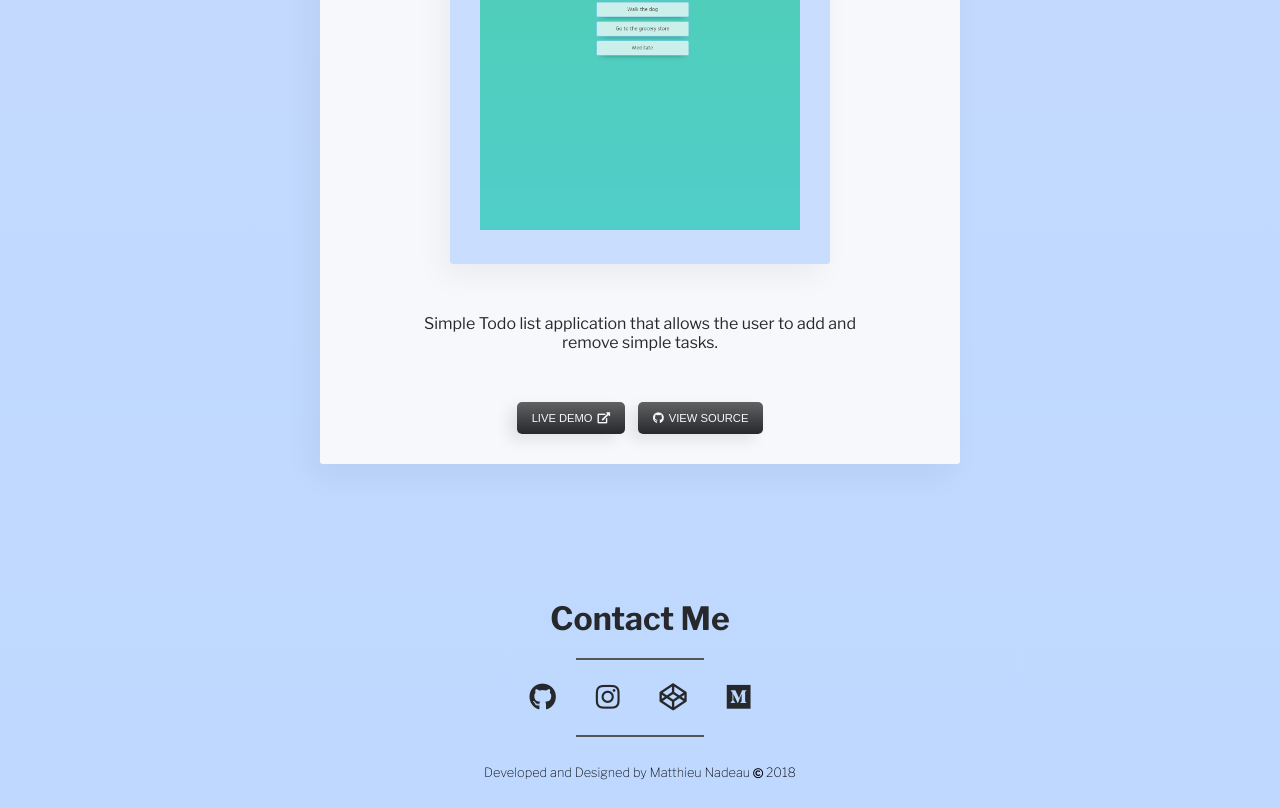
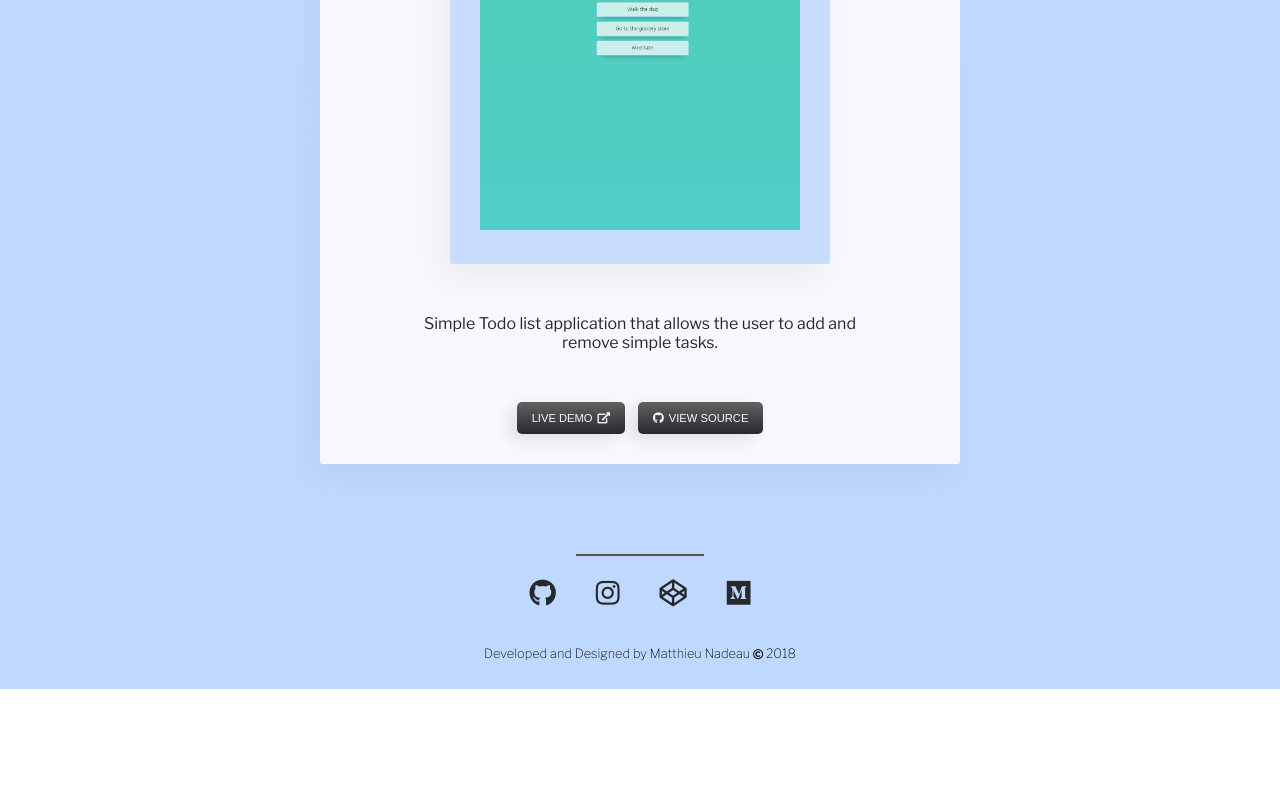
Before and after one commit to MatthieuNadeau96/My-Portfolio, a React (Create React App) app: page / in a window 1280 px wide. Shown: the part 4032-4840 px from the top of the page. After the commit the page ends 4721 px from the top, so only its background shows below. Built offline with nearby package versions, Linux system fonts and the light colour scheme; the HTML template or start-up script is replaced by a standard one.

Commit message:
Removed Contact title and social link underline

```diff
--- a/src/App.css
+++ b/src/App.css
@@ -215,7 +215,7 @@
 /* CONTACT SECTION */
 
 .contact-section {
-  padding: 25px 0 0 0;
+  padding: 0;
   text-align: center;
   width: 100%;
 }
--- a/src/components/ContactPage/_ContactPage.js
+++ b/src/components/ContactPage/_ContactPage.js
@@ -8,10 +8,8 @@ class ContactPage extends Component {
   render() {
     return (
       <div className="contact-section">
-        <div className="contact-title">Contact Me</div>
         <div className="contact-underline"/>
         <SocialLinks/>
-        <div className="contact-underline"/>
         <Signature/>
       </div>
     );
```
